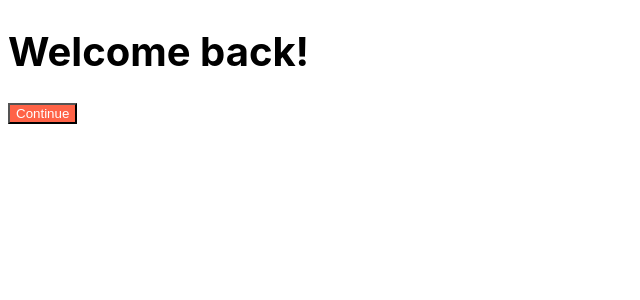
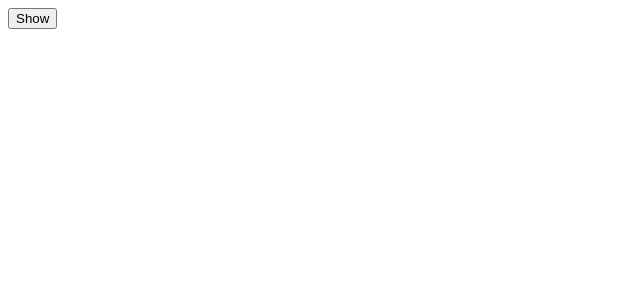
Before and after one commit to woals7480/react-for-beginners, a React (Create React App) app: page / in a window 1280 px wide. Shown: the top 300 px of the page, without its empty margins (0-640 px from the left). Built offline with nearby package versions, Linux system fonts and the light colour scheme.

Commit message:
update react-for-beginners

```diff
--- a/src/App.js
+++ b/src/App.js
@@ -1,13 +1,45 @@
 import Button from "./Button";
 import styles from "./App.module.css"
+import { useState, useEffect } from "react";
 
-function App() {
-  return (
-    <div>
-      <h1 className={styles.title}>Welcome back!</h1>
-      <Button text={"Continue"}/>
-    </div>
-  );
+// function App() {
+//   const [counter, setValue] = useState(0)
+//   const [keyword, setKeyword] = useState("")
+//   const onClick = () =>{setValue((prev) => prev + 1)}
+//   const onChange = (event) => {setKeyword(event.target.value)}
+//   console.log("i run all the time")
+//   useEffect(()=>{console.log("CALL THE API...")}, []) //정렬에 아무것도 없으니까 한 번만 실행
+//   useEffect(()=>{
+//     if(keyword !== "" && keyword.length >= 5){console.log("SEARCH FOR ", keyword)}
+//   }, [keyword]) //keyword가 변화 될 때 마다 코드실행
+//   return (
+//     <div>
+//       <input value={keyword} onChange={onChange} type="text" placeholder="Search here..." />
+//       <h1 className={styles.title}>{counter}</h1>
+//       <Button text={"Continue"}/>
+//       <button onClick={onClick}>click me</button>
+//     </div>
+//   );
+// }
+
+function Hello(){
+  useEffect(()=>{
+    console.log("created :)")
+    return () => console.log("destroyed:(")
+  },[])
+  return <h1>Hello</h1>
+}
+
+function App(){
+  const [showing, setShowing] = useState(false)
+  const onClick = () => {setShowing(prev => !prev)}
+  return(
+  <div>
+    {showing ? <Hello/> : null}
+    <button onClick={onClick}>{showing ? "Hide" : "Show"}</button>
+  </div>
+  )
+
 }
 
 export default App;
```
